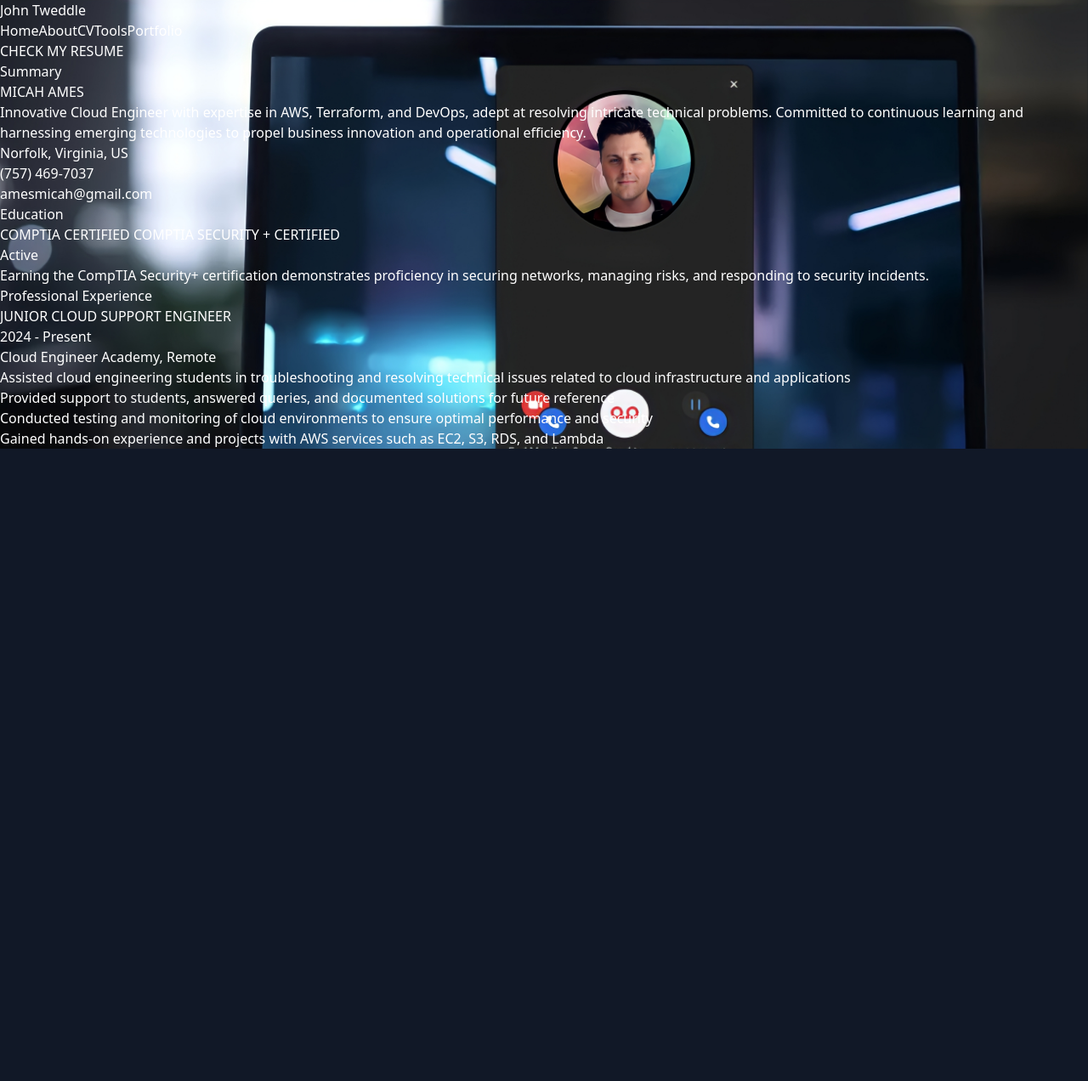
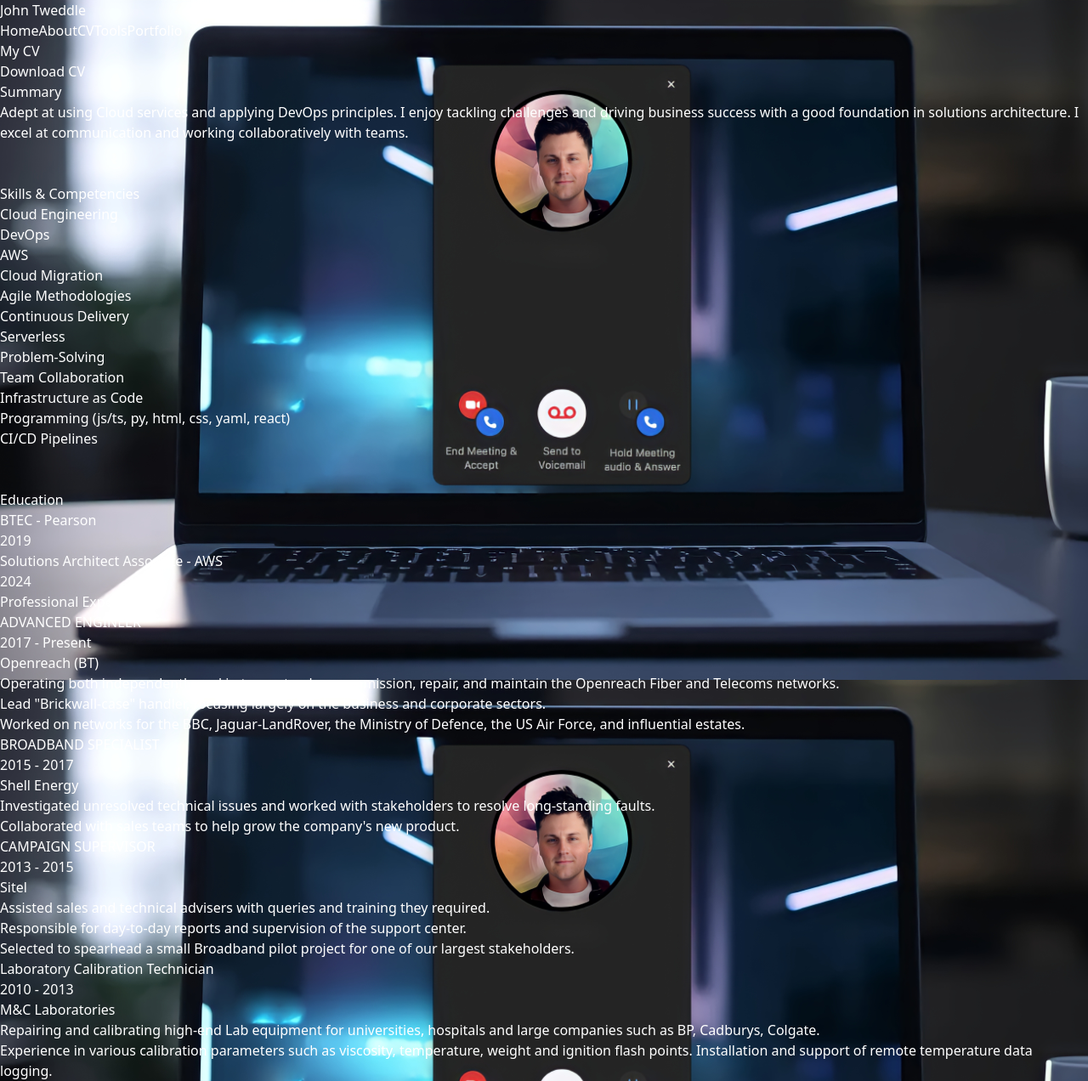
Before and after one commit to JDTweddle/Portfolio-Website, a React (Vite) app: page /cv in a window 1280 px wide. Shown: the whole page at 85% size. Before the commit the page ends 800 px from the top, so only its background shows below. Built offline with nearby package versions, Linux system fonts and the light colour scheme.

Commit message:
text completed for CV page

```diff
--- a/src/Components/About/About.tsx
+++ b/src/Components/About/About.tsx
@@ -4,7 +4,7 @@
 
 const About: React.FC = () => {
   return (
-    <div className="bg-gray-900 p-8 rounded-lg">
+    <div className="bg-gray-900 p-8 ml-6 rounded-lg">
       <h2 className="text-3xl font-bold mb-4">LEARN MORE ABOUT ME</h2>
       <div className="grid grid-cols-1 md:grid-cols-2 gap-8">
         <div>
--- a/src/Components/CV/CV.tsx
+++ b/src/Components/CV/CV.tsx
@@ -2,42 +2,91 @@
 
 const CV: React.FC = () => {
   return (
-    <div className="bg-gray-900 p-8 rounded-lg">
-      <h2 className="text-3xl font-bold mb-4">CHECK MY RESUME</h2>
+    <div className="bg-gray-900 p-8 ml-6 rounded-lg text-white">
+      <h2 className="text-3xl font-bold mb-4">My CV</h2>
+      <a
+        href="src/Components/CV/John_Tweddle_CV.pdf"
+        download="John_Tweddle_CV.pdf"
+        className="inline-block bg-cyan-400 text-gray-900 px-4 py-2 rounded mb-4 hover:bg-yellow-400 transition-colors"
+      >
+        Download CV
+      </a>
       <div className="grid grid-cols-1 md:grid-cols-2 gap-8">
         <div>
           <h3 className="text-2xl font-bold text-cyan-400 mb-4">Summary</h3>
-          <h4 className="text-xl font-bold mb-2">MICAH AMES</h4>
           <p className="mb-4">
-            Innovative Cloud Engineer with expertise in AWS, Terraform, and DevOps, adept at resolving intricate technical problems. Committed to continuous learning and harnessing emerging technologies to propel business innovation and operational efficiency.
+            Adept at using Cloud services and applying DevOps principles. I enjoy tackling
+            challenges and driving business success with a good foundation in solutions
+            architecture. I excel at communication and working collaboratively with teams.
           </p>
-          <ul className="list-disc list-inside mb-4">
-            <li>Norfolk, Virginia, US</li>
-            <li>(757) 469-7037</li>
-            <li>amesmicah@gmail.com</li>
+          <br /><br />
+          <h3 className="text-2xl font-bold text-cyan-400 mb-4">Skills & Competencies</h3>
+          <ul className="list-disc list-inside grid grid-cols-2 gap-2 mb-4">
+            <li>Cloud Engineering</li>
+            <li>DevOps</li>
+            <li>AWS</li>
+            <li>Cloud Migration</li>
+            <li>Agile Methodologies</li>
+            <li>Continuous Delivery</li>
+            <li>Serverless</li>
+            <li>Problem-Solving</li>
+            <li>Team Collaboration</li>
+            <li>Infrastructure as Code</li>
+            <li>Programming (js/ts, py, html, css, yaml, react)</li>
+            <li>CI/CD Pipelines</li>
           </ul>
+          <br /><br />
           <h3 className="text-2xl font-bold text-cyan-400 mb-4">Education</h3>
           <div className="mb-4">
-            <h4 className="text-xl font-bold">COMPTIA CERTIFIED COMPTIA SECURITY + CERTIFIED</h4>
-            <p className="italic">Active</p>
-            <p>Earning the CompTIA Security+ certification demonstrates proficiency in securing networks, managing risks, and responding to security incidents.</p>
+            <h4 className="text-xl font-bold">BTEC - Pearson</h4>
+            <p className="italic">2019</p>
           </div>
-          {/* Add more education items */}
+          <div className="mb-4">
+            <h4 className="text-xl font-bold">Solutions Architect Associate - AWS</h4>
+            <p className="italic">2024</p>
+          </div>
         </div>
         <div>
           <h3 className="text-2xl font-bold text-cyan-400 mb-4">Professional Experience</h3>
           <div className="mb-4">
-            <h4 className="text-xl font-bold">JUNIOR CLOUD SUPPORT ENGINEER</h4>
-            <p className="italic">2024 - Present</p>
-            <p className="mb-2">Cloud Engineer Academy, Remote</p>
-            <ul className="list-disc list-inside">
-              <li>Assisted cloud engineering students in troubleshooting and resolving technical issues related to cloud infrastructure and applications</li>
-              <li>Provided support to students, answered queries, and documented solutions for future reference</li>
-              <li>Conducted testing and monitoring of cloud environments to ensure optimal performance and security</li>
-              <li>Gained hands-on experience and projects with AWS services such as EC2, S3, RDS, and Lambda</li>
+            <h4 className="text-xl font-bold">ADVANCED ENGINEER</h4>
+            <p className="italic">2017 - Present</p>
+            <p className="mb-2">Openreach (BT)</p>
+            <ul className="list-disc list-outside">
+              <li>Operating both independently and in teams to plan, commission, repair, and maintain the Openreach Fiber and Telecoms networks.</li>
+              <li>Lead "Brickwall-case" handler, focusing largely on the business and corporate sectors.</li>
+              <li>Worked on networks for the BBC, Jaguar-LandRover, the Ministry of Defence, the US Air Force, and influential estates.</li>
             </ul>
           </div>
-          {/* Add more experience items */}
+          <div className="mb-4">
+            <h4 className="text-xl font-bold">BROADBAND SPECIALIST</h4>
+            <p className="italic">2015 - 2017</p>
+            <p className="mb-2">Shell Energy</p>
+            <ul className="list-disc list-outside">
+              <li>Investigated unresolved technical issues and worked with stakeholders to resolve long-standing faults.</li>
+              <li>Collaborated with sales teams to help grow the company's new product.</li>
+            </ul>
+          </div>
+          <div className="mb-4">
+            <h4 className="text-xl font-bold">CAMPAIGN SUPERVISOR</h4>
+            <p className="italic">2013 - 2015</p>
+            <p className="mb-2">Sitel</p>
+            <ul className="list-disc list-outside">
+              <li>Assisted sales and technical advisers with queries and training they required.</li>
+              <li>Responsible for day-to-day reports and supervision of the support center.</li>
+              <li>Selected to spearhead a small Broadband pilot project for one of our largest stakeholders.</li>
+            </ul>
+          </div>
+          <div className="mb-4">
+            <h4 className="text-xl font-bold">Laboratory Calibration Technician</h4>
+            <p className="italic">2010 - 2013</p>
+            <p className="mb-2">M&C Laboratories</p>
+            <ul className="list-disc list-outside">
+              <li>Repairing and calibrating high-end Lab equipment for universities, hospitals and large companies such as BP, Cadburys, Colgate.</li>
+              <li>Experience in various calibration parameters such as viscosity, temperature, weight and ignition flash points.
+                  Installation and support of remote temperature data logging.</li>
+            </ul>
+          </div>
         </div>
       </div>
     </div>
--- a/src/Components/Portfolio/Portfolio.tsx
+++ b/src/Components/Portfolio/Portfolio.tsx
@@ -5,14 +5,14 @@
   { id: 1, image: 'src/Components/Portfolio/Smart-Pic3.PNG',
     title: 'Smart-Pic',
     description: 'An AI-powered image recognition app, build with React that leverages AWS static hosting, a global content delivery network and many other security measures build with Terraform.',
-    githubLink: 'https://github.com/yourusername/smartpic',
+    githubLink: 'https://github.com/JDTweddle/Smart-Pic',
     mediumLink: 'https://medium.com/yourusername/smartpic-article'
   },
 
   { id: 2, image: 'src/Components/Portfolio/Incident-Response.jpg',
     title: 'Automated-Incident-Response',
     description: 'Leveraging AWS Lambda and other services build using Terraform to automate incident response, enhancing system reliability and operational efficiency through real-time monitoring, alerting, and automated handling of system anomalies.',
-    githubLink: 'https://github.com/yourusername/smartpic',
+    githubLink: 'https://github.com/JDTweddle/Automated-Incident-Response',
     mediumLink: 'https://medium.com/yourusername/smartpic-article'
   },
 
@@ -26,7 +26,7 @@
   { id: 4, image: 'src/Components/Portfolio/Portfolio-Website.png',
     title: 'Portfolio-Website',
     description: 'A portfolio website build from scratch using Typescript, React+Vite and Tailwind CSS. Deployed on AWS with S3, Route 53 and Cloudfront',
-    githubLink: 'https://github.com/yourusername/smartpic',
+    githubLink: 'https://github.com/JDTweddle/Portfolio-Website',
     mediumLink: 'https://medium.com/yourusername/smartpic-article'
   },
 
@@ -47,7 +47,7 @@
 
 const Portfolio: React.FC = () => {
   return (
-    <div className="bg-gray-900 p-8 rounded-lg">
+    <div className="bg-gray-900 ml-6 p-8 rounded-lg">
       <h2 className="text-3xl font-bold mb-4">MY PROJECTS</h2>
       <div className="mb-20">
       </div>
@@ -62,19 +62,19 @@
               />
             </div>
             <div className="absolute inset-0 bg-black bg-opacity-75 opacity-0 group-hover:opacity-100 transition-opacity duration-500 flex items-center justify-center">
-              <div className="relative w-full h-full p-6 flex items-center justify-center">
+              <div className="relative w-full h-full p-1 flex items-center justify-center">
                 <div className="text-center z-10">
                   <h3 className="text-xl font-bold mb-1">{project.title}</h3>
                   <p className="mb-4">{project.description}</p>
                   <div className="mt-4 flex justify-center space-x-4">
                     {project.githubLink && (
                       <a href={project.githubLink} target="_blank" rel="noopener noreferrer" className="text-cyan-400 hover:text-yellow-400">
-                        <FaGithub size={24} />
+                        <FaGithub size={26} />
                       </a>
                     )}
                     {project.mediumLink && (
                       <a href={project.mediumLink} target="_blank" rel="noopener noreferrer" className="text-cyan-400 hover:text-yellow-400">
-                        <FaMedium size={24} />
+                        <FaMedium size={26} />
                       </a>
                     )}
                   </div>
--- a/src/Components/Tools/Tools.tsx
+++ b/src/Components/Tools/Tools.tsx
@@ -16,7 +16,7 @@
 
 const Tools: React.FC = () => {
   return (
-    <div className="bg-gray-900 p-10 rounded-lg">
+    <div className="bg-gray-900 ml-6 p-10 rounded-lg">
       <h2 className="text-3xl font-bold mb-4">TOOLS I WORK WITH</h2>
       <div className="grid grid-cols-1 md:grid-cols-3 gap-6">
         {tools.map((tool) => (
```
Also changed, not shown: 1 other file (tests, documents, lock files or other folders).
